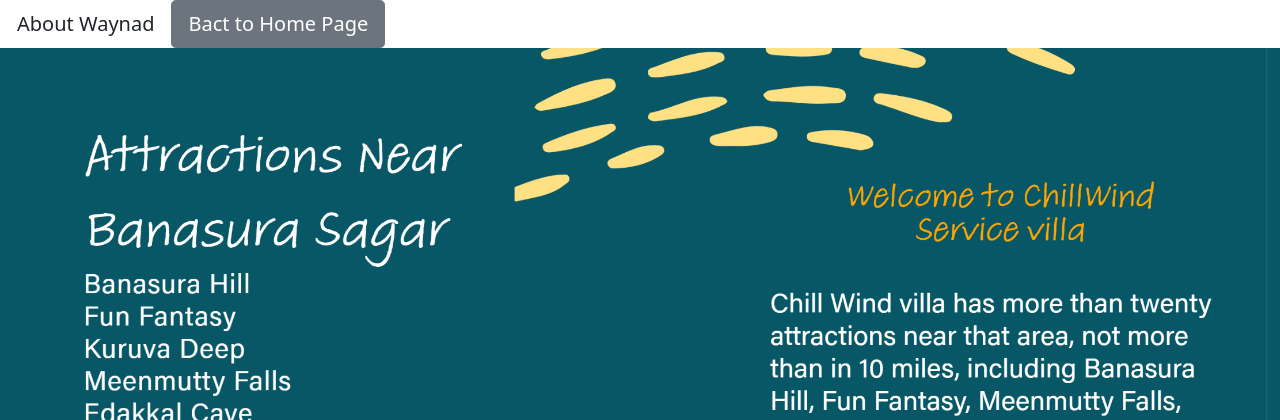
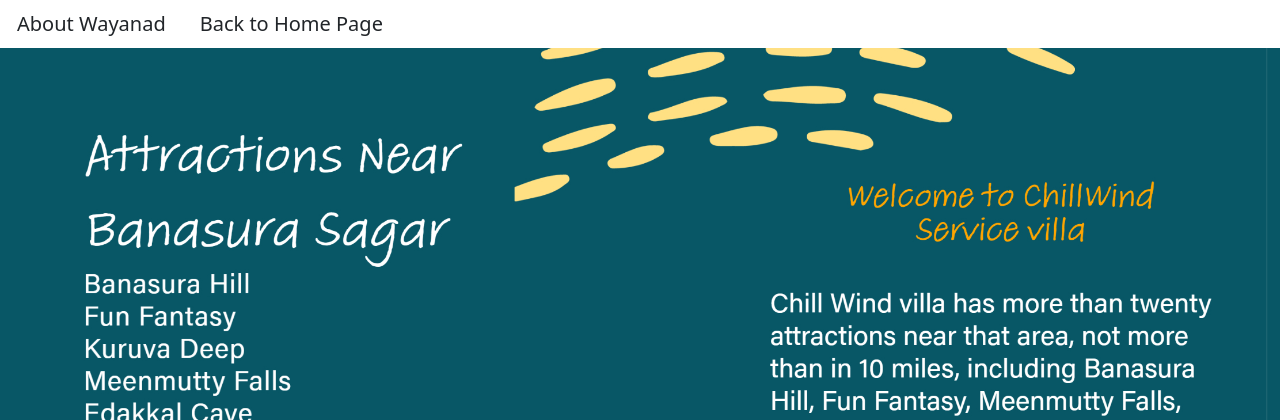
Before and after one commit to SethuGopalan/EB-FLASK, a Flask app: page /contact in a window 1280 px wide; the page is wider, and only the part inside the window is pictured. Shown: the top 420 px of that part. Run offline with Flask 2, Linux system fonts and the light colour scheme; some libraries are stand-ins or nearby versions.

Commit message:
Button update

```diff
--- a/templates/about.html
+++ b/templates/about.html
@@ -36,7 +36,7 @@
                         <div class="btn-group btn-group-justified">
 
                          <a href="http://chillwindservicevilla.com/contact"> <button type="button" class="btn btn-Default btn-lg btn-block">Chill Wind Attractions</button></a>
-                         <a href= "http://chillwindservicevilla.com/about" > <button type="button" class="btn btn-Default btn-lg btn-block">About Waynad</button> </a>
+                         <a href= "http://chillwindservicevilla.com/about" > <button type="button" class="btn btn-Default btn-lg btn-block">About Wayanad</button> </a>
 
                          <a href="http://chillwindservicevilla.com"> <button type="button" class="btn btn-secondary btn-lg btn-block">Bact to Home Page</button> </a>
                         </div>
--- a/templates/contact.html
+++ b/templates/contact.html
@@ -34,8 +34,8 @@
 
                         <div>
                             <div class="btn-group btn-group-justified">
-                              <a href= "http://chillwindservicevilla.com/about" > <button type="button" class="btn btn-Default btn-lg btn-block">About Waynad</button> </a>
-                              <a href="http://chillwindservicevilla.com"> <button type="button" class="btn btn-secondary btn-lg btn-block">Bact to Home Page</button> </a>
+                              <a href= "http://chillwindservicevilla.com/about" > <button type="button" class="btn btn-Default btn-lg btn-block">About Wayanad</button> </a>
+                              <a href="http://chillwindservicevilla.com"> <button type="button" class="btn btn-secondaryDefault btn-lg btn-block">Back to Home Page</button> </a>
                             </div>
                                 <center> <img  src="static\Images\ContactPageupdate.jpg" alt=""  align = "left"  width = "1900" border="0" /></center>
 
--- a/templates/index.html
+++ b/templates/index.html
@@ -33,7 +33,7 @@
                         <div class="btn-group btn-group-justified">
 
                         <a href="http://chillwindservicevilla.com/contact"> <button type="button" class="btn btn-Default btn-lg btn-block">Chill Wind Attractions</button></a>
-                         <a href="http://chillwindservicevilla.com/about" > <button type="button" class="btn btn-Default btn-lg btn-block">About Waynad</button> </a>
+                         <a href="http://chillwindservicevilla.com/about" > <button type="button" class="btn btn-Default btn-lg btn-block">About Wayanad</button> </a>
                         </div>
 
                        <center> <img src="static\Images\Chillwindvilla.jpg" alt=""  align = "left"  width = "1900" border="0" /></center>
```
